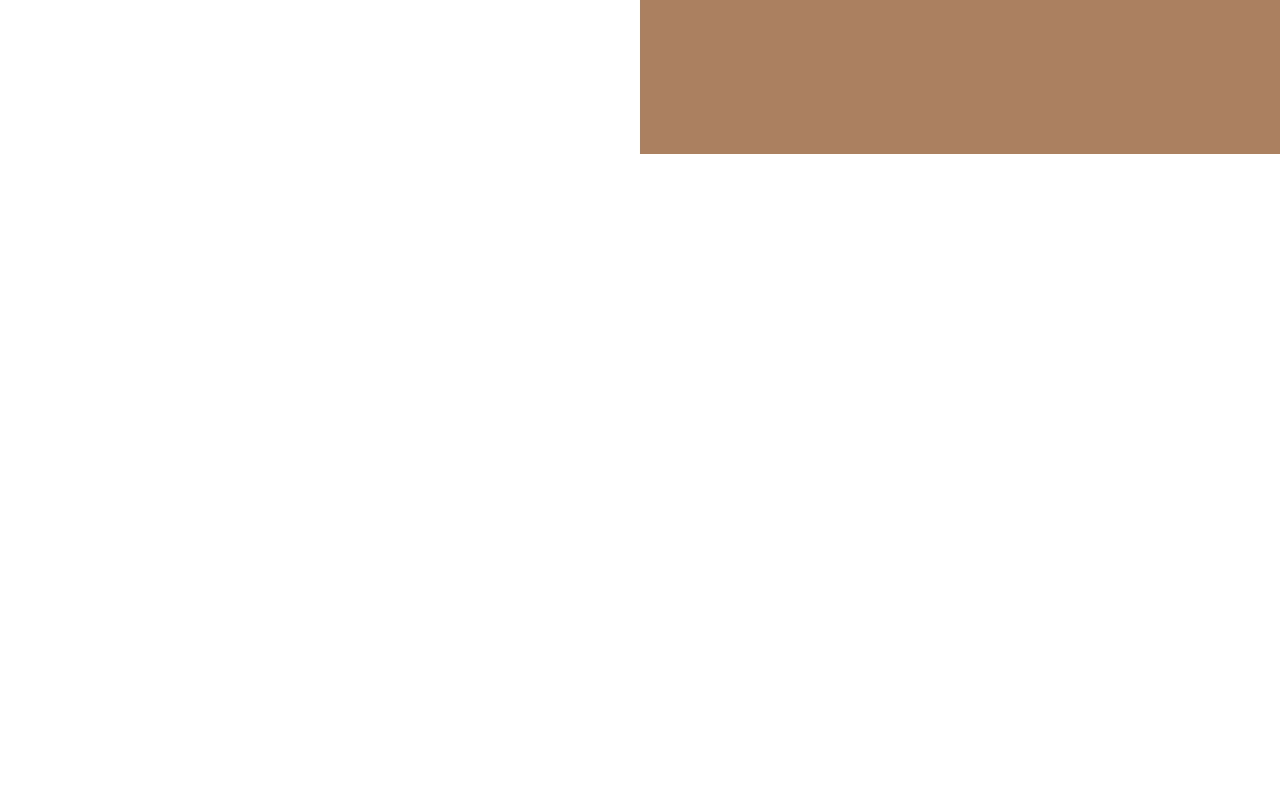
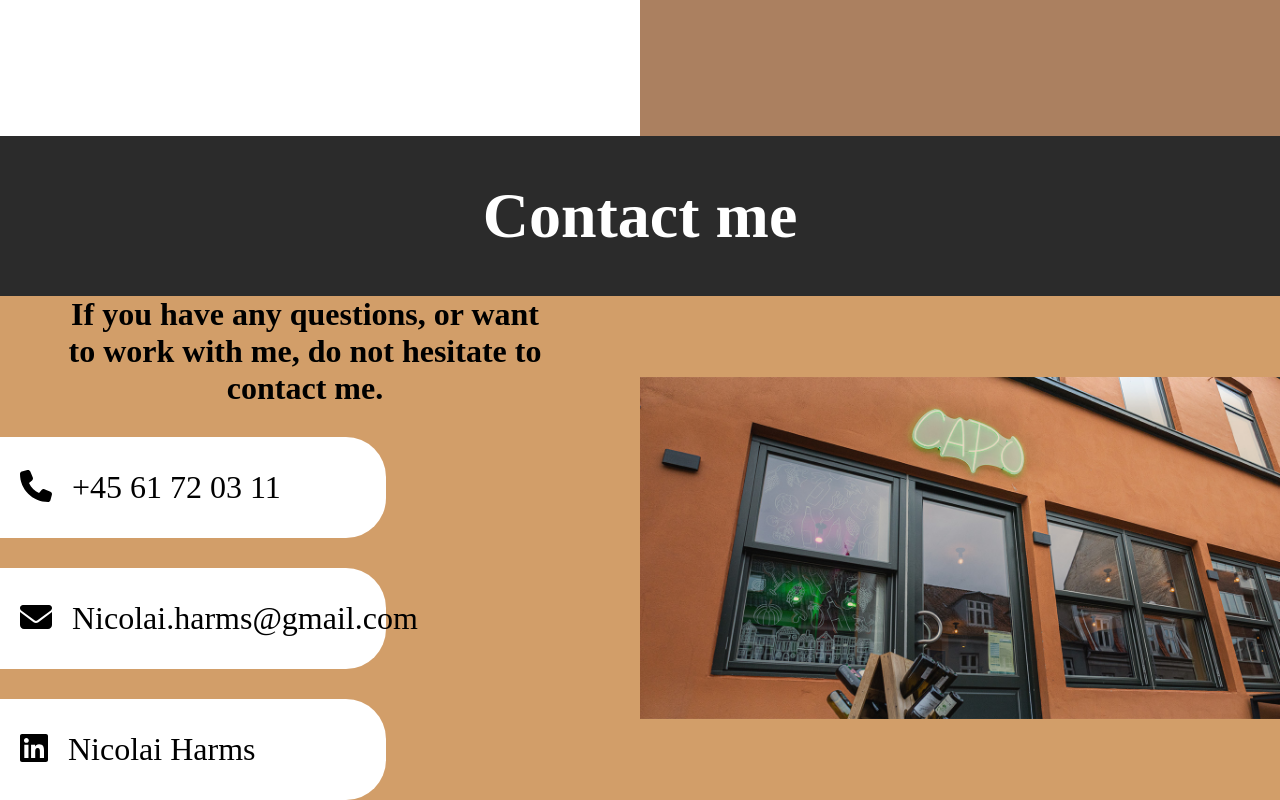
Before and after one commit to Nico-Harms/Portfolio-react, a React (Vite) app: page / in a window 1280 px wide. Shown: the part 1780-2580 px from the top of the page. Before the commit the page ends 1934 px from the top, so only its background shows below. Built offline with nearby package versions, Linux system fonts and the light colour scheme.

Commit message:
alot of progress on the functionaltiy of the picture being shown

```diff
--- a/package.json
+++ b/package.json
@@ -12,6 +12,7 @@
   "dependencies": {
     "@fortawesome/fontawesome-svg-core": "^6.4.2",
     "@fortawesome/free-brands-svg-icons": "^6.4.2",
+    "@fortawesome/free-solid-svg-icons": "^6.4.2",
     "@fortawesome/react-fontawesome": "^0.2.0",
     "react": "^18.2.0",
     "react-dom": "^18.2.0",
--- a/src/components/HovereffectsProjects.jsx
+++ b/src/components/HovereffectsProjects.jsx
@@ -13,7 +13,7 @@ export default function HovereffectProjects() {
     const portfolioItems = document.querySelectorAll('.portfolio-item');
     const portfolioWrapper = document.querySelector('.portfolio-wrapper');
     const portfolioList = document.querySelector('.portfolio');
-
+    const projectPicture = document.querySelector('.projectPicture');
     const hasActivePortfolio = Array.from(portfolioItems).some((item) =>
       item.classList.contains('active')
     );
@@ -21,9 +21,12 @@ export default function HovereffectProjects() {
     if (hasActivePortfolio) {
       portfolioWrapper.classList.add('selected');
       portfolioList.classList.add('entered');
+      projectPicture.classList.add('entered');
     } else {
       portfolioWrapper.classList.remove('selected');
       portfolioList.classList.remove('entered');
+      projectPicture.classList.remove('entered');
+
     }
   }
 
@@ -47,9 +50,7 @@ export default function HovereffectProjects() {
 
   return (
     <div className="portfolio-wrapper">
-      <img className='portfolioPictures ' src="src\assets\capo.webp" alt="" />
-      <img className='portfolioPictures' src="src\assets\webdoc.PNG" alt="" />
-      <img className='portfoliopictures' src="" alt="" />
+
 
       <ul className="portfolio">
         <div className="project-label">
@@ -67,7 +68,6 @@ export default function HovereffectProjects() {
           <div className="portfolio-mask-wrap">
             <a href="#">
               <div className="portfolio-mask"><span>capo</span></div>
-              <img className='portfolio' src="src\assets\capo-mad-og-vinbar.webp" alt="" />
               <span
                 className="fake-link"
                 data-mask-link="capo"
@@ -75,6 +75,8 @@ export default function HovereffectProjects() {
                 onMouseLeave={handleTextHoverEnd}
               ></span>
             </a>
+            <img  className={`projectPicture ${isPortfolioActive ? 'active' : ''}`} src="src\assets\capo.webp" alt="" />
+
           </div>
         </li>
         <li
@@ -93,10 +95,12 @@ export default function HovereffectProjects() {
                 onMouseLeave={handleTextHoverEnd}
               ></span>
             </a>
+            <img  className={`projectPicture ${isPortfolioActive ? 'active' : ''}`} src="src\assets\webdoc.PNG" alt="" />
+
           </div>
         </li>
         <li
-          className={`portfolio-item ${isPortfolioActive ? 'active' : ''}`}
+          className="portfolio-item"
           data-portfolio-service="digital & brand"
           onMouseEnter={handlePortfolioHover}
           onMouseLeave={handlePortfolioHover}
--- a/src/index.css
+++ b/src/index.css
@@ -293,14 +293,13 @@ ul li {
     list-style-type: none
 }
 
+.projectPicture {
+    display: none;
+}
 
 
-.portfolioPictures {
-    display: none;
-  }
-
   /* Override display for active images */
-  .portfolioPictures.active {
+ .projectPicture.entered {
     display: block;
     position: absolute;
     width: 100%;
@@ -310,6 +309,7 @@ ul li {
     margin: 0;
     padding: 0;
     left: 0;
+    z-index: 100;
   }
 
 
@@ -350,7 +350,15 @@ ul li {
 }
 
 .portfolio-wrapper.selected:before {
-    left: 0
+    left: 0;
+    /*
+    Har fylder billedet den mængde som det skal
+    background-image: url(src/assets/capo.webp);
+    background-size: cover;
+    background-repeat: no-repeat;
+    height: 100%;
+    width: 100%;
+    */
 }
 
 .portfolio-wrapper .fake-link:before {
@@ -434,7 +442,7 @@ ul li {
     -moz-transform: translateX(0%);
     -webkit-transform: translateX(0%);
     -o-transform: translateX(0%);
-    -ms-transform: translateX(0%)
+    -ms-transform: translateX(0%);
 }
 
 .portfolio-wrapper .portfolio.entered .project-label .portfolio-mask>span {
@@ -488,3 +496,63 @@ ul li {
 .portfolio-wrapper .portfolio-mask>span {
     height: 220px
 }
+
+
+/* Contact Me styles */
+.contactMeWrapper {
+    display: flex;
+    align-items: center;
+    background-color: #D29E69;
+    gap: 30px;
+}
+.contactMeHeader {
+    display: flex;
+    align-items: center;
+    justify-content: center;
+    height: 20vh;
+    background-color: #2B2B2B;
+    width: 100%;
+    color: white;
+    text-align: center;
+    font-size: 4rem;
+    margin: 0;
+}
+
+.contactMeText h3 {
+    text-align: center;
+    width: 100%;
+    font-size: 2rem;
+    margin: 0 auto;
+    width: 80%;
+}
+
+.contactMeBoxes {
+display: flex;
+align-items: center;
+border-radius: 0px 40px 40px 0px;
+background: #FFF;
+width: 60%;
+font-size: 2rem;
+padding-left: 20px;
+gap: 20px;
+}
+
+
+.contactMeText {
+    display: flex;
+    flex-direction: column;
+    align-items: flex-start;
+    justify-content: flex-start;
+    height: 100%;
+    width: 50%;
+    gap: 30px;
+
+
+}
+.contactMeImage {
+    width: 50%;
+}
+
+
+
+/* End of Contact Me styles */
--- a/src/pages/Home.jsx
+++ b/src/pages/Home.jsx
@@ -1,7 +1,10 @@
 import React from 'react';
 import HovereffectProjects from '../components/HovereffectsProjects.jsx';
 import { FontAwesomeIcon } from '@fortawesome/react-fontawesome';
-import { faHtml5, faSquareJs, faReact, faCss3Alt, faGithub, faLinkedin } from '@fortawesome/free-brands-svg-icons';
+import { faHtml5, faSquareJs, faReact, faCss3Alt, faGithub, faLinkedin} from '@fortawesome/free-brands-svg-icons';
+import { faEnvelope, faPhone } from '@fortawesome/free-solid-svg-icons'
+
+
 import BlobSvg from '../components/BlobSvg.jsx';
 import ChaningText from '../components/ChaningText.jsx';
 
@@ -33,6 +36,7 @@ export default function Home() {
           <FontAwesomeIcon className='techStackIcon' color="#2965f1" icon={faCss3Alt} />
           <FontAwesomeIcon className='techStackIcon' color="#f0db4f" icon={faSquareJs} />
           <FontAwesomeIcon className='techStackIcon' color="#61DBFB" icon={faReact} />
+
           <hr className='techHr' />
         </div>
         <div className='aboutMe'>
@@ -47,7 +51,28 @@ export default function Home() {
 
 
       <HovereffectProjects />
-      {/* More content */}
+      <div>
+      <h2 className='contactMeHeader'>Contact me</h2>
+        <section className='contactMeWrapper'>
+          <article className='contactMeText'>
+          <h3>If you have any questions, or want to work with me, do not hesitate to contact me.</h3>
+            <div className='contactMeBoxes'>
+            <a href="#"><FontAwesomeIcon color='black' icon={faPhone} /></a>
+              <p>+45 61 72 03 11</p>
+            </div>
+            <div className='contactMeBoxes'>
+            <a href="#"><FontAwesomeIcon color='black' icon={faEnvelope} /></a>
+
+              <p>Nicolai.harms@gmail.com</p>
+            </div>
+            <div className='contactMeBoxes'>
+              <a href="#"><FontAwesomeIcon color='black' icon={faLinkedin} /></a>
+              <p>Nicolai Harms</p>
+            </div>
+          </article>
+          <img className='contactMeImage' src="src\assets\capo.webp" alt="" />
+        </section>
+      </div>
     </div>
   );
 }
```
Also changed, not shown: 1 other file (tests, documents, lock files or other folders).
